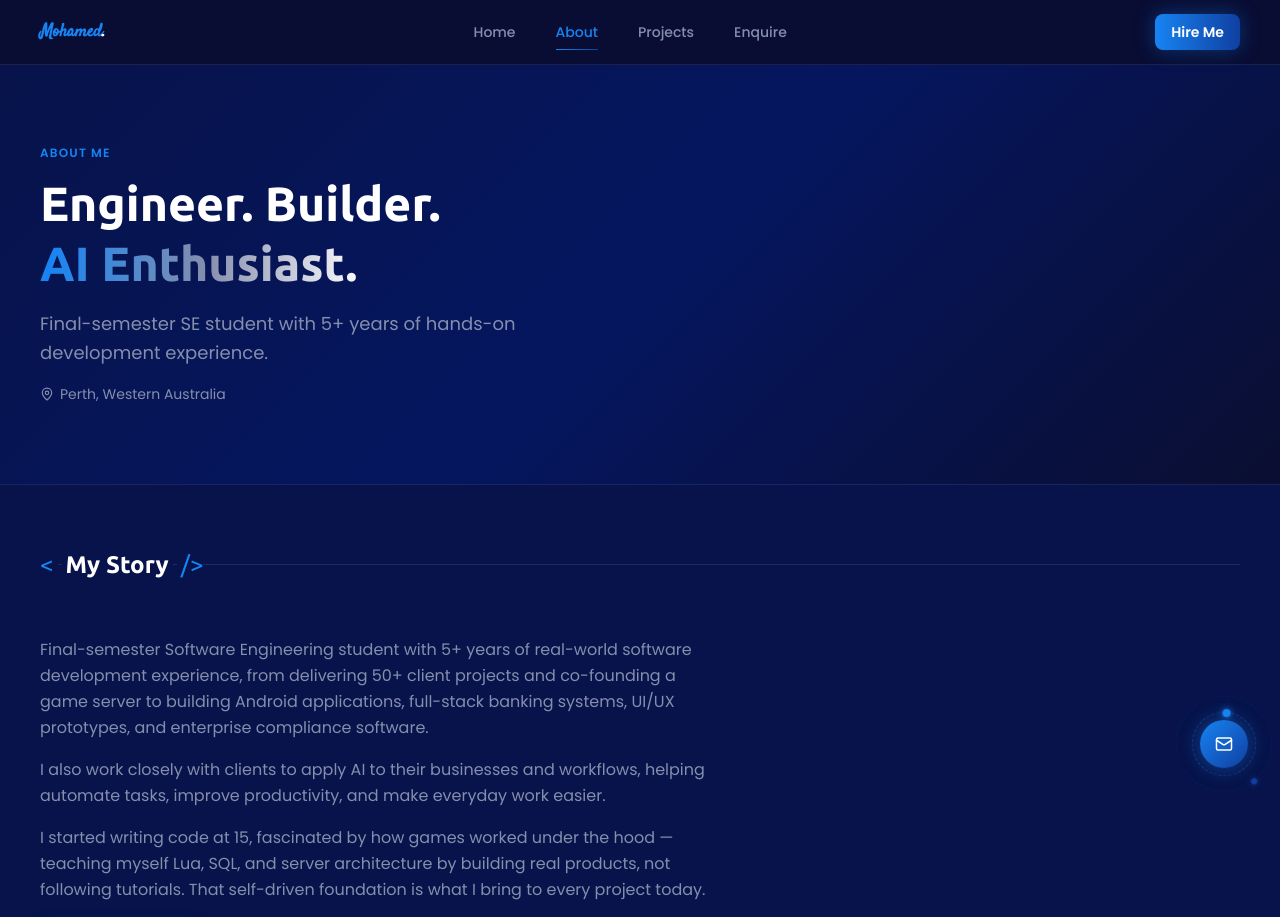
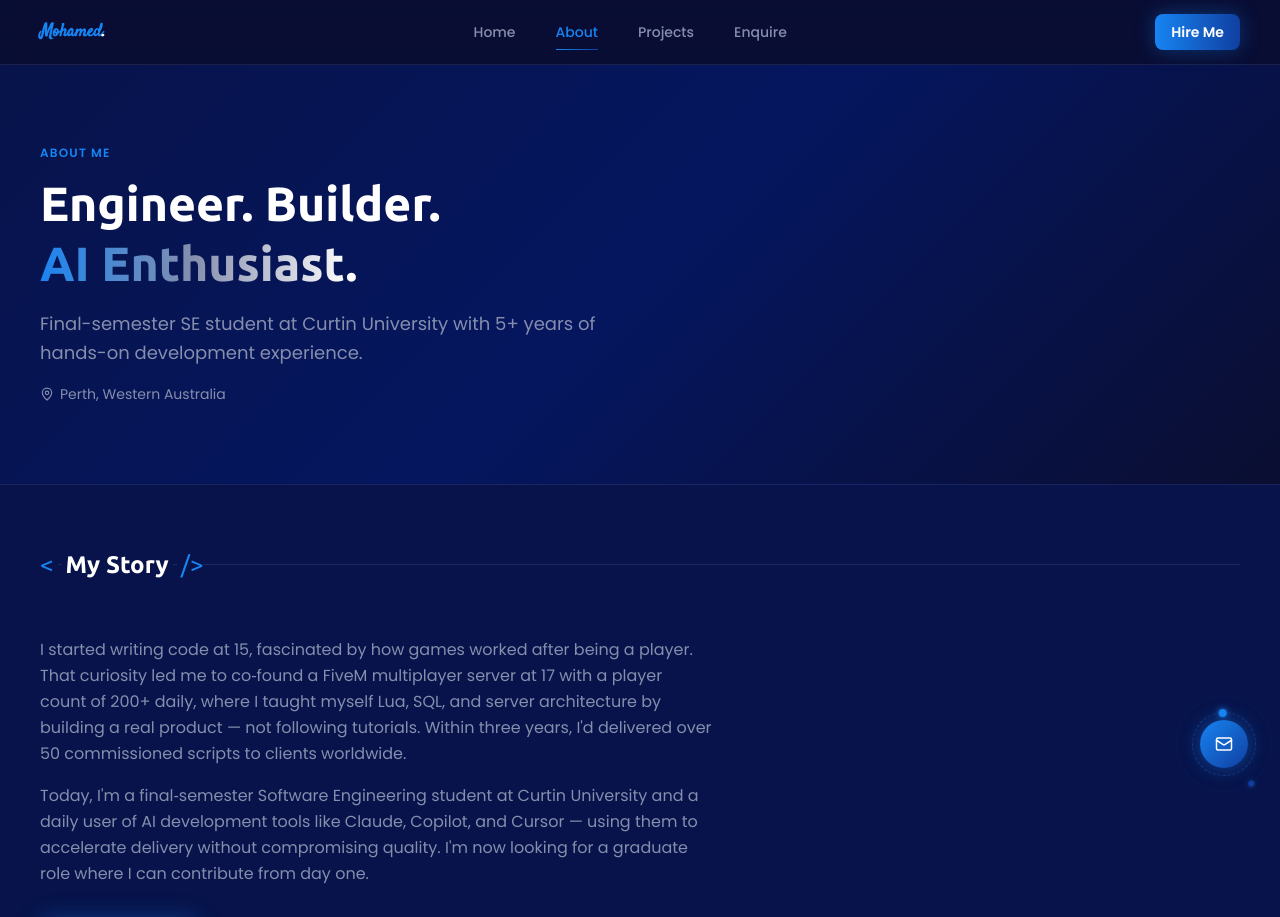
Before and after one commit to MohamedAl-Qaysi/personal-website, a Next.js app: page /about in a window 1280 px wide. Shown: the top 917 px of the page. Built offline with nearby package versions, Linux system fonts and the light colour scheme.

Commit message:
final touches and correction

```diff
--- a/app/about/page.tsx
+++ b/app/about/page.tsx
@@ -96,7 +96,7 @@ export default function AboutPage() {
             <span className="gradient-text">AI Enthusiast.</span>
           </h1>
           <p className="text-lg max-w-xl leading-relaxed mb-4" style={{ color: "#858EAD" }}>
-            Final-semester SE student with 5+ years of hands-on development experience.
+            Final-semester SE student at Curtin University with 5+ years of hands-on development experience.
           </p>
           <p className="flex items-center gap-1.5 text-sm" style={{ color: "#454C7A" }}>
             <MapPin size={14} style={{ color: "#858EAD" }} />
@@ -112,19 +112,17 @@ export default function AboutPage() {
             <SectionHeader title="My Story" />
             <div className="space-y-4 max-w-2xl" style={{ color: "#858EAD" }}>
               <p className="leading-relaxed">
-                Final-semester Software Engineering student with 5+ years of real-world software
-                development experience, from delivering 50+ client projects and co-founding a game
-                server to building Android applications, full-stack banking systems, UI/UX prototypes,
-                and enterprise compliance software.
+                I started writing code at 15, fascinated by how games worked after being a player. That
+                curiosity led me to co&#8209;found a FiveM multiplayer server at 17 with a player count of 200+
+                daily, where I taught myself Lua, SQL, and server architecture by building a real product —
+                not following tutorials. Within three years, I&apos;d delivered over 50 commissioned scripts to
+                clients worldwide.
               </p>
               <p className="leading-relaxed">
-                I also work closely with clients to apply AI to their businesses and workflows, helping
-                automate tasks, improve productivity, and make everyday work easier.
-              </p>
-              <p className="leading-relaxed">
-                I started writing code at 15, fascinated by how games worked under the hood — teaching
-                myself Lua, SQL, and server architecture by building real products, not following
-                tutorials. That self-driven foundation is what I bring to every project today.
+                Today, I&apos;m a final&#8209;semester Software Engineering student at Curtin University and a daily
+                user of AI development tools like Claude, Copilot, and Cursor — using them to accelerate
+                delivery without compromising quality. I&apos;m now looking for a graduate role where I can
+                contribute from day one.
               </p>
             </div>
             <div className="mt-8 flex flex-wrap gap-3">
--- a/app/layout.tsx
+++ b/app/layout.tsx
@@ -30,12 +30,12 @@ const satisfy = Satisfy({
 export const metadata: Metadata = {
   title: "Mohamed Al-Qaysi — Software Engineer",
   description:
-    "AI-augmented software engineer with 5+ years of real-world development experience — full-stack web, Android, UX, and game systems.",
+    "Software engineer with 5+ years of real-world development experience — full-stack web, Android, UX, and game systems.",
   keywords: ["Mohamed Al-Qaysi", "Software Engineer", "AI Developer", "Full Stack", "Next.js", "Portfolio"],
   authors: [{ name: "Mohamed Al-Qaysi" }],
   openGraph: {
     title: "Mohamed Al-Qaysi — Software Engineer",
-    description: "AI-augmented full-stack developer, co-founder, and final-semester SE student.",
+    description: "Full-stack software engineer, co-founder, and final-semester SE student at Curtin University.",
     type: "website",
   },
 };
--- a/app/page.tsx
+++ b/app/page.tsx
@@ -137,7 +137,7 @@ export default function HomePage() {
               <HeroText />
 
               <p className="text-base sm:text-lg font-medium mb-6" style={{ color: "#1784F2" }}>
-                AI-Augmented Full-Stack Software Engineer
+                Full-Stack Software Engineer
               </p>
 
               <p className="text-base leading-relaxed mb-8 max-w-xl" style={{ color: "#858EAD" }}>
@@ -285,16 +285,17 @@ export default function HomePage() {
             <div className="grid grid-cols-1 lg:grid-cols-5 gap-12 items-center">
               <div className="lg:col-span-3">
                 <p className="text-base leading-relaxed mb-4" style={{ color: "#858EAD" }}>
-                  I started writing code at 15, fascinated by how games worked under the hood. That curiosity
-                  turned into co-founding a FiveM multiplayer server at 17, where I taught myself Lua, SQL,
-                  and server architecture by building a real product — not tutorials. Within three years I&apos;d
-                  delivered 50+ commissioned scripts to clients worldwide.
+                  I started writing code at 15, fascinated by how games worked after being a player. That
+                  curiosity led me to co‑found a FiveM multiplayer server at 17 with a player count of 200+
+                  daily, where I taught myself Lua, SQL, and server architecture by building a real product —
+                  not following tutorials. Within three years, I&apos;d delivered over 50 commissioned scripts to
+                  clients worldwide.
                 </p>
                 <p className="text-base leading-relaxed mb-8" style={{ color: "#858EAD" }}>
-                  Today I&apos;m a final-semester SE student at Murdoch University and a daily user of AI
-                  development tools — Claude, Copilot, Cursor — using them to accelerate delivery without
-                  compromising quality. I&apos;m actively looking for a graduate role where I can contribute from
-                  day one.
+                  Today, I&apos;m a final‑semester Software Engineering student at Curtin University and a daily
+                  user of AI development tools like Claude, Copilot, and Cursor — using them to accelerate
+                  delivery without compromising quality. I&apos;m now looking for a graduate role where I can
+                  contribute from day one.
                 </p>
                 <Button href="/about">
                   Full Profile <ArrowRight size={15} />
--- a/components/Footer.tsx
+++ b/components/Footer.tsx
@@ -22,7 +22,7 @@ export default function Footer() {
               Mohamed<span className="text-white">.</span>
             </p>
             <p className="text-sm mt-1" style={{ color: "#858EAD" }}>
-              AI-Augmented Software Engineer · Perth, WA
+              Software Engineer · Perth, WA
             </p>
           </div>
 
```
